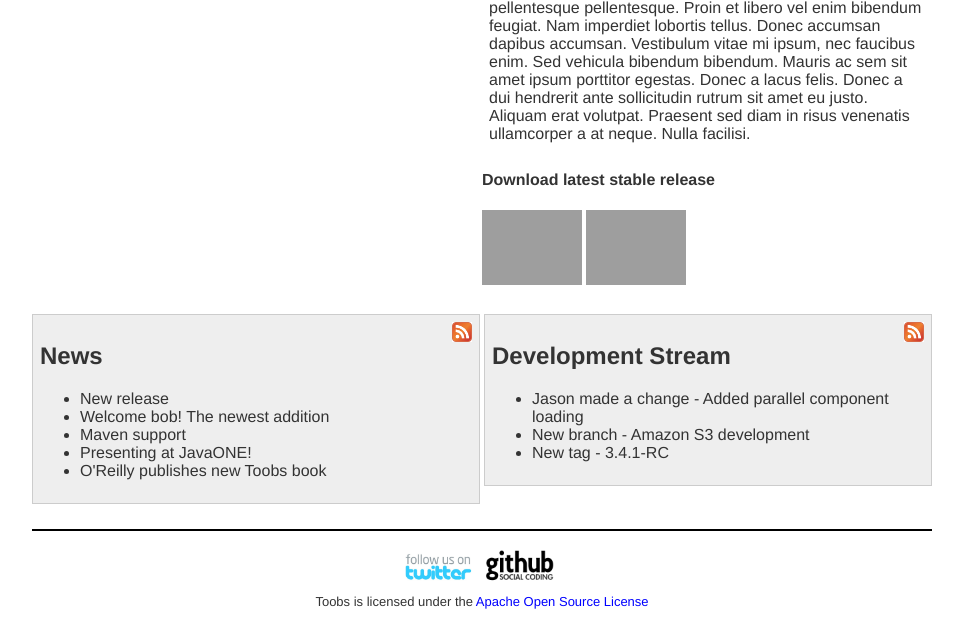
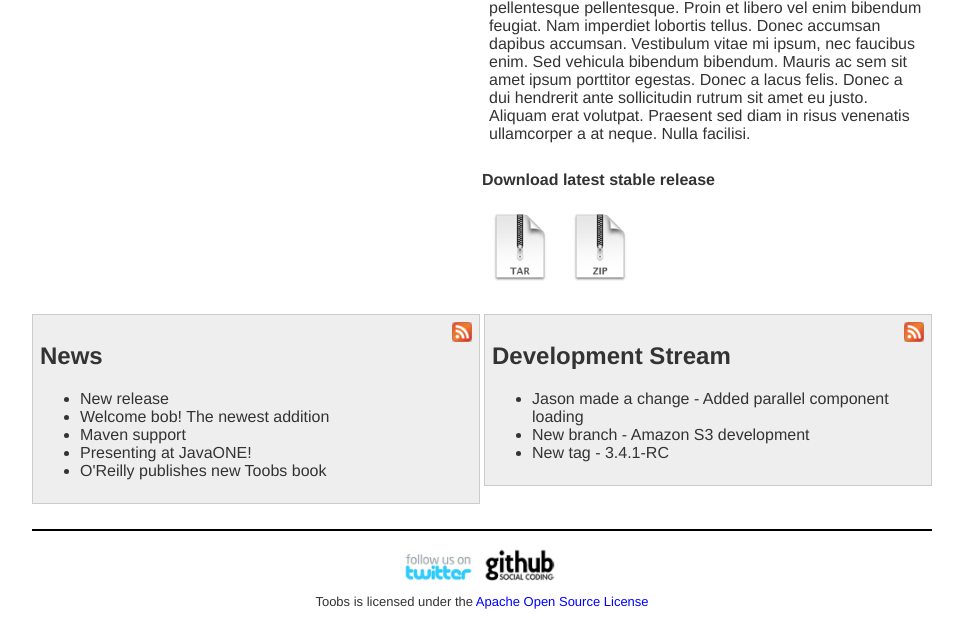
Before and after one commit to toobs/toobsframework.org, a PHP site: page / in a window 1280 px wide. Shown: the part 542-1170 px from the top of the page, without its empty margins (158-1121 px from the left). Run offline with PHP 8.4, Linux system fonts and the light colour scheme; grey boxes are pictures that could not be loaded.

Commit message:
working on IE compatiblity

```diff
--- a/includes/footer.php
+++ b/includes/footer.php
@@ -2,7 +2,7 @@
 	<div class="info">
 
 		<a href="http://twitter.com/toobsframework"><img src="images/twitter-logo.jpg" border="0" height="45px" alt="twitter"/></a>
-		<a href="http://github.com/toobs/toobs"><img src="images/github-logo.png" border="0" alt="github" height="40px"/></a>
+		<a href="http://github.com/toobs/toobs"><img src="images/github-logo.jpg" border="0" alt="github" height="40px"/></a>
 	</div>
 	<div id="license">Toobs is licensed under the <a href="license.php">Apache Open Source License</a></div>
 </div>
--- a/includes/header.php
+++ b/includes/header.php
@@ -1,10 +1,10 @@
 <div id="header">
-		<a href="http://github.com/toobs/toobs"><img style="position: absolute; top: 0; left: 0; border: 0;" src="http://s3.amazonaws.com/github/ribbons/forkme_left_orange_ff7600.png" alt="Fork me on GitHub" /></a>
+		<a href="http://github.com/toobs/toobs"><img style="position: absolute; top: -1; left: 0; border: 0;" src="/images/fork.jpg" alt="Fork me on GitHub" /></a>
 	<div id="topnav">
-		<a href="index.php">Home</a> |
+		<a href="http://toobsframework.org">Home</a> |
 		<a href="http://wiki.toobsframework.org/index.php/docs">Documentation</a> |
-		<a href="community.php">Community</a> |
-		<a href="development.php">Development</a> |
+		<a href="http://toobsframework.org/community.php">Community</a> |
+		<a href="http://toobsframework.org/development.php">Development</a> |
 		<a href="http://wiki.toobsframework.org">Wiki</a> |
 		<a href="http://blog.toobsframework.org">Blog</a>
 	</div>
--- a/index.php
+++ b/index.php
@@ -27,20 +27,20 @@
 				</div>
 				<div class="downloadbox">
 					<h4>Download latest stable release</h4>
-					<a href="#"><img src="http://github.com/images/modules/download/tar.png" height="75px" border="0"/></a>
-					<a href="#"><img src="http://github.com/images/modules/download/zip.png" height="75px" border="0"/></a>
+					<a href="#"><img src="images/tar.jpg" height="75px" border="0"/></a>
+					<a href="#"><img src="images/zip.jpg" height="75px" border="0"/></a>
 				</div>
 			</div>
 			<div class="clearall"></div>
 			<div class="pad"></div>
 			<div class="leftbox">
-				<div class="right"><a href="http://blog.toobsframework.org/?feed=rss2"><img src="images/rss.png" border="0" height="20px"/></a></div>
+				<div class="right"><a href="http://blog.toobsframework.org/?feed=rss2"><img src="images/rss1.jpg" border="0" height="20px"/></a></div>
 				<h2>News</h2>
 				<?php include("includes/news.php"); ?>
 			</div>
 
 			<div class="rightbox">
-				<div class="right"><a href="#"><img src="images/rss.png" border="0" height="20px"/></a></div>
+				<div class="right"><a href="#"><img src="images/rss1.jpg" border="0" height="20px"/></a></div>
 				<h2>Development Stream</h2>
 				<?php include("includes/devstream.php"); ?>
 			</div>
```
Also changed, not shown: images/fork.jpg (added), images/github-logo.jpg (added), images/rss1.jpg (added), images/tar.jpg (added), images/tar.png (added), images/twitter-logo.jpg, images/zip.jpg (added), images/zip.png (added), 1 other file.
